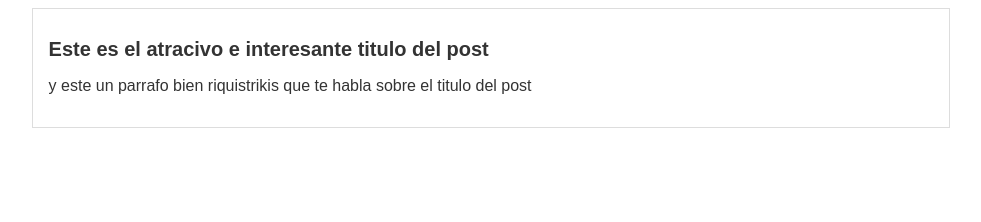
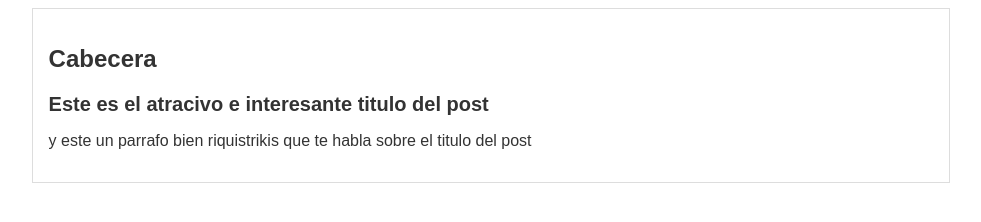
Before and after one commit to elsertero56789/Git-Blog-Practica, a plain HTML site: page index.html in a window 1280 px wide. Shown: the whole page, without its empty margins (149-1130 px from the left). Drawn offline with Linux system fonts and the light colour scheme.

Commit message:
estructura de la cabecera

```diff
--- a/index.html
+++ b/index.html
@@ -9,6 +9,9 @@
 </head>
 <body>
     <div id="container">
+        <div id="cabecera">
+            <h2>Cabecera</h2>
+        </div>
         <div id="post">
             <h1>Este es el atracivo e interesante titulo del post</h1>
             <p>y este un parrafo bien riquistrikis que te habla sobre
```
